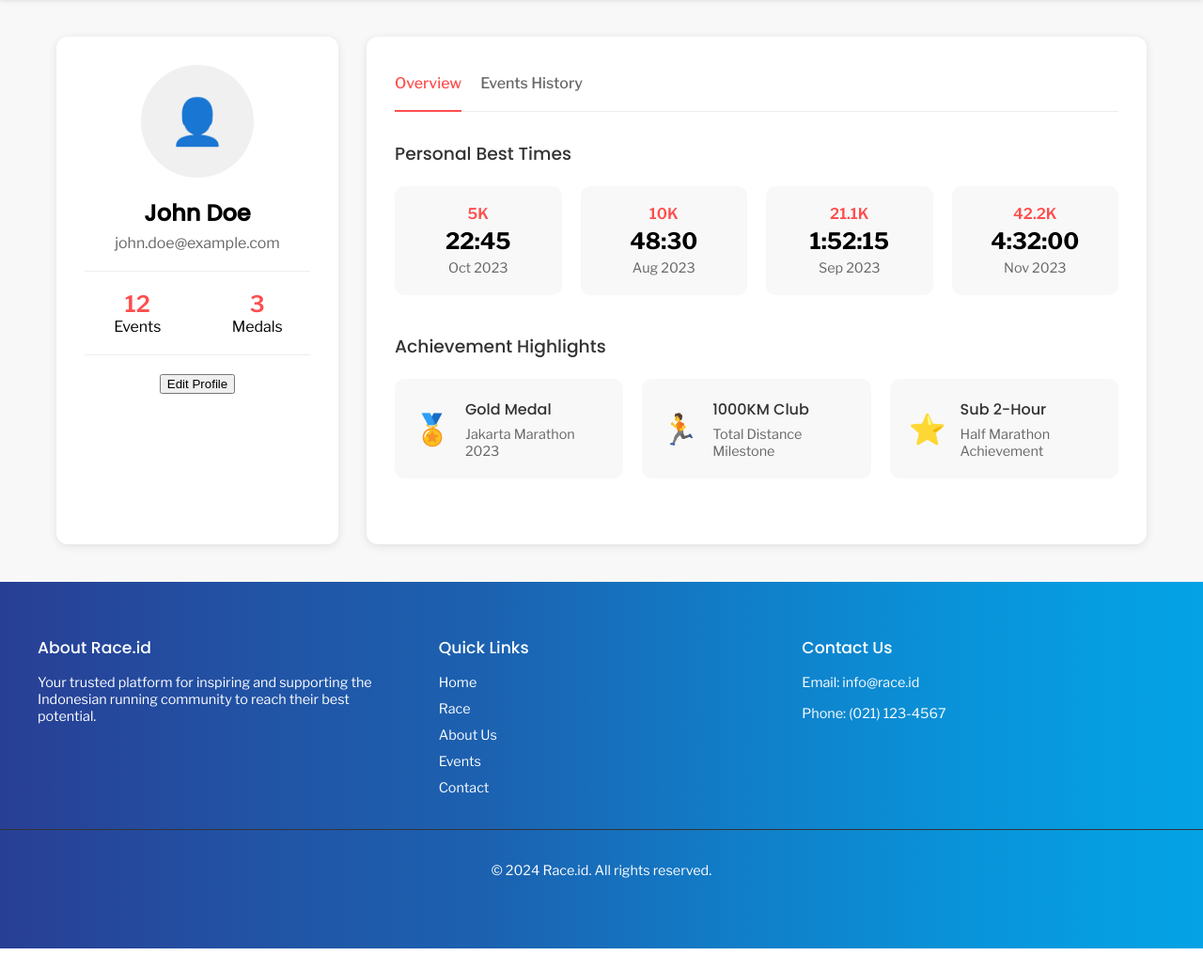
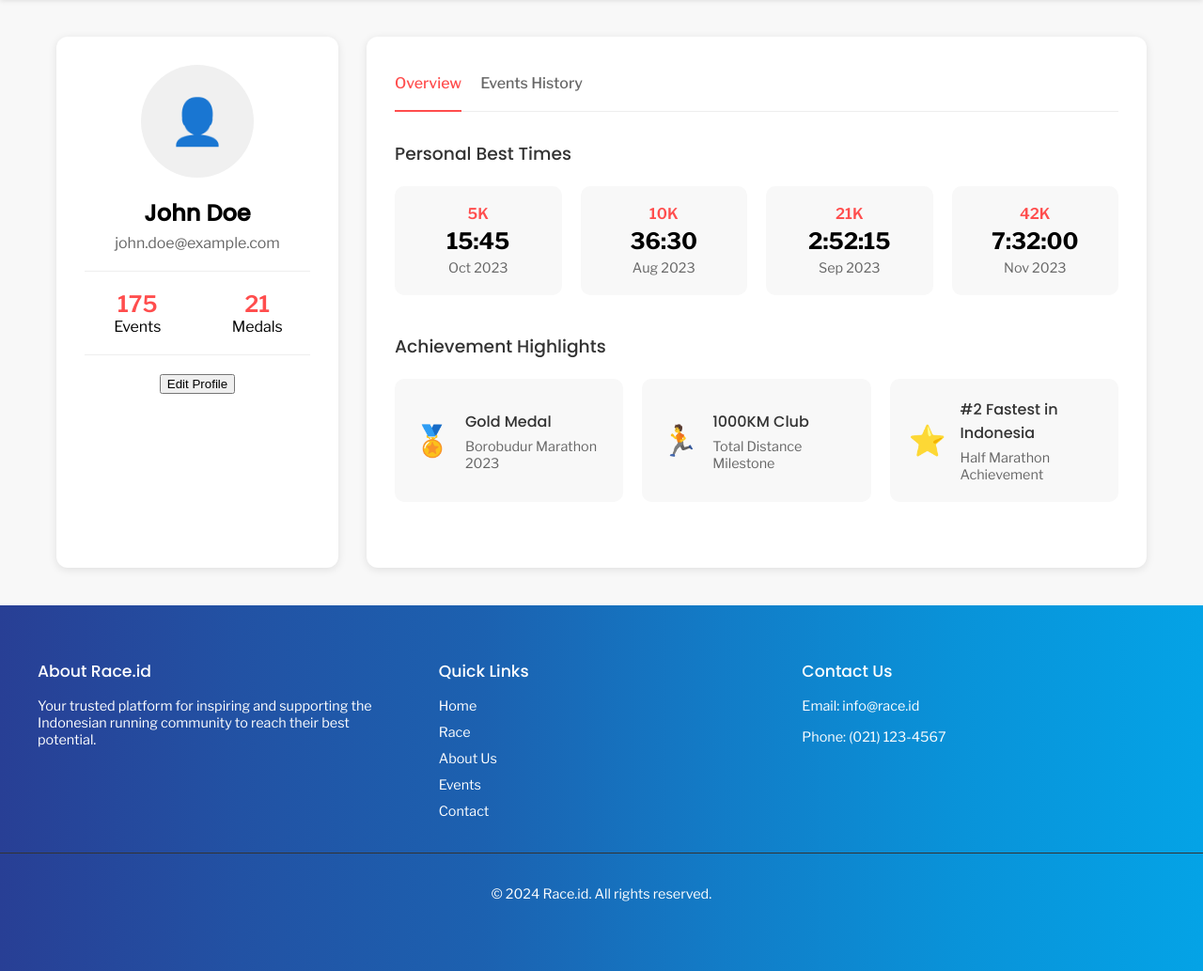
Before and after one commit to AutisticKao/Race-id-experimental-test, a PHP site: page /profile.php in a window 1280 px wide. Shown: the part 116-1149 px from the top of the page at 94% size. Before the commit the page ends 1125 px from the top, so only its background shows below. Run offline with PHP 8.4, Linux system fonts and the light colour scheme.

Commit message:
Update profile.php

```diff
--- a/profile.php
+++ b/profile.php
@@ -322,11 +322,11 @@
 
             <div class="profile-stats">
                 <div class="stat-item">
-                    <div class="stat-number">12</div>
+                    <div class="stat-number">175</div>
                     <div class="stat-label">Events</div>
                 </div>
                 <div class="stat-item">
-                    <div class="stat-number">3</div>
+                    <div class="stat-number">21</div>
                     <div class="stat-label">Medals</div>
                 </div>
             </div>
@@ -349,22 +349,22 @@
                         <div class="best-times-grid">
                             <div class="time-card">
                                 <div class="distance">5K</div>
-                                <div class="time">22:45</div>
+                                <div class="time">15:45</div>
                                 <div class="date">Oct 2023</div>
                             </div>
                             <div class="time-card">
                                 <div class="distance">10K</div>
-                                <div class="time">48:30</div>
+                                <div class="time">36:30</div>
                                 <div class="date">Aug 2023</div>
                             </div>
                             <div class="time-card">
-                                <div class="distance">21.1K</div>
-                                <div class="time">1:52:15</div>
+                                <div class="distance">21K</div>
+                                <div class="time">2:52:15</div>
                                 <div class="date">Sep 2023</div>
                             </div>
                             <div class="time-card">
-                                <div class="distance">42.2K</div>
-                                <div class="time">4:32:00</div>
+                                <div class="distance">42K</div>
+                                <div class="time">7:32:00</div>
                                 <div class="date">Nov 2023</div>
                             </div>
                         </div>
@@ -378,7 +378,7 @@
                                 <div class="medal-icon">🏅</div>
                                 <div class="achievement-details">
                                     <h4>Gold Medal</h4>
-                                    <p>Jakarta Marathon 2023</p>
+                                    <p>Borobudur Marathon 2023</p>
                                 </div>
                             </div>
                             <div class="achievement-card">
@@ -391,7 +391,7 @@
                             <div class="achievement-card">
                                 <div class="medal-icon">⭐</div>
                                 <div class="achievement-details">
-                                    <h4>Sub 2-Hour</h4>
+                                    <h4>#2 Fastest in Indonesia</h4>
                                     <p>Half Marathon Achievement</p>
                                 </div>
                             </div>
@@ -404,10 +404,10 @@
                     <div class="event-item">
                         <div class="event-date">20 Nov 2023</div>
                         <div class="event-details">
-                            <h4>Jakarta Marathon 2023</h4>
-                            <p class="event-category">Full Marathon • 42.2K</p>
+                            <h4>Mandiri Bintan Marathon 2023</h4>
+                            <p class="event-category">Full Marathon • 42K</p>
                             <span class="event-medal">🏅 Gold Medal</span>
-                            <span class="finish-time">Finish Time: 4h 32m</span>
+                            <span class="finish-time">Finish Time: 7h 32m</span>
                         </div>
                     </div>
 
@@ -415,11 +415,42 @@
                         <div class="event-date">15 Oct 2023</div>
                         <div class="event-details">
                             <h4>Borobudur Marathon</h4>
-                            <p class="event-category">Half Marathon • 21.1K</p>
-                            <span class="event-medal">🏅 Silver Medal</span>
+                            <p class="event-category">10K Marathon • 10K</p>
+                            <span class="event-medal">🏅 Gold Medal</span>
                             <span class="finish-time">Finish Time: 2h 15m</span>
                         </div>
                     </div>
+
+                    <div class="event-item">
+                        <div class="event-date">25 Jun 2023</div>
+                        <div class="event-details">
+                            <h4>Geopark Half Marathon</h4>
+                            <p class="event-category">Half Marathon • 21K</p>
+                            <span class="event-medal">🏅 Silver Medal</span>
+                            <span class="finish-time">Finish Time: 4h 52m</span>
+                        </div>
+                    </div>
+
+                    <div class="event-item">
+                        <div class="event-date">7 May 2023</div>
+                        <div class="event-details">
+                            <h4>Binloop Ultra 120 2023</h4>
+                            <p class="event-category">120K • 120K</p>
+                            <span class="event-medal">🏅 Bronze Medal</span>
+                            <span class="finish-time">Finish Time: 2d 22h 38m</span>
+                        </div>
+                    </div>
+
+                    <div class="event-item">
+                        <div class="event-date">5 Feb 2023</div>
+                        <div class="event-details">
+                            <h4>Run Against Cancer 2023</h4>
+                            <p class="event-category">10K • 10K</p>
+                            <span class="event-medal">🏅 Bronze Medal</span>
+                            <span class="finish-time">Finish Time: 2h 28m</span>
+                        </div>
+                    </div>
+
                 </div>
             </div>
         </div>
```
